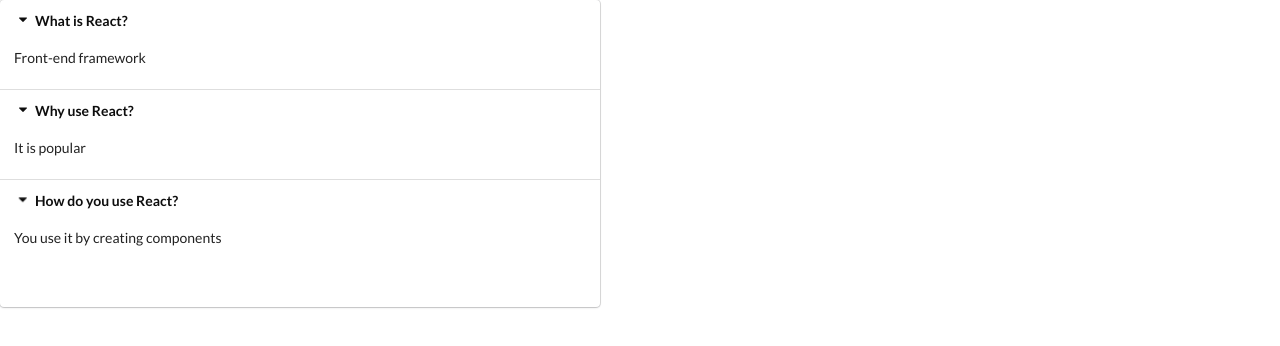
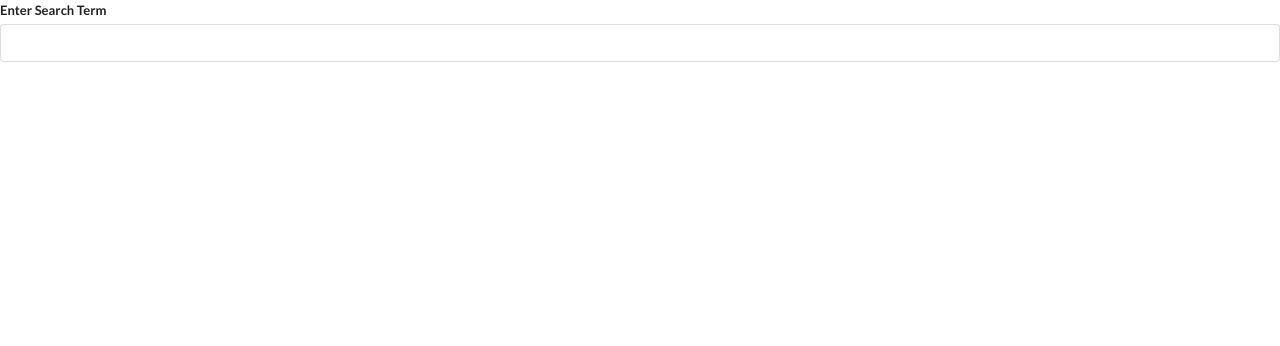
Before and after one commit to PetarDimitrov86/Modern-React-with-Redux, a React (Create React App) app in the folder widgets/: page / in a window 1280 px wide. Shown: the top 346 px of the page. Built offline with nearby package versions, Linux system fonts and the light colour scheme.

Commit message:
setup search component

```diff
--- a/widgets/src/App.js
+++ b/widgets/src/App.js
@@ -1,6 +1,7 @@
 /* eslint-disable import/no-anonymous-default-export */
 import React from 'react';
 import Accordion from './components/Accordion';
+import Search from './components/Search';
 
 const items = [
     {
@@ -20,6 +21,7 @@
 export default () => {
     return (
     <div>
-        <Accordion items={items}/>
+        {/* <Accordion items={items}/> */}
+        <Search />
     </div>)
 };
--- a/widgets/src/components/Accordion.js
+++ b/widgets/src/components/Accordion.js
@@ -8,13 +8,15 @@
     };
 
     const renderedItems = items.map((item, index) => {
+        const active = index === activeIndex ? 'active' : '';
+
         return <React.Fragment key={item.title}>
-            <div className="title active"
+            <div className={`title ${active}`}
             onClick={() => onTitleClick(index)}>
                 <i className="dropdown icon"></i>
                 {item.title}
             </div>
-            <div className="content active">
+            <div className={`content ${active}`}>
                 <p>
                     {item.content}
                 </p>
--- /dev/null
+++ b/widgets/src/components/Search.js
@@ -0,0 +1,20 @@
+import React, { useState } from 'react';
+
+const Search = () => {
+    const [term, setTerm] = useState("");
+
+    return (
+        <div>
+            <div className="ui form">
+                <div className="field">
+                    <label>Enter Search Term</label>
+                    <input className="input"
+                    onChange={e => setTerm(e.target.value)}
+                    value={term}></input>
+                </div>
+            </div>
+        </div>
+    );
+}
+
+export default Search;
```
